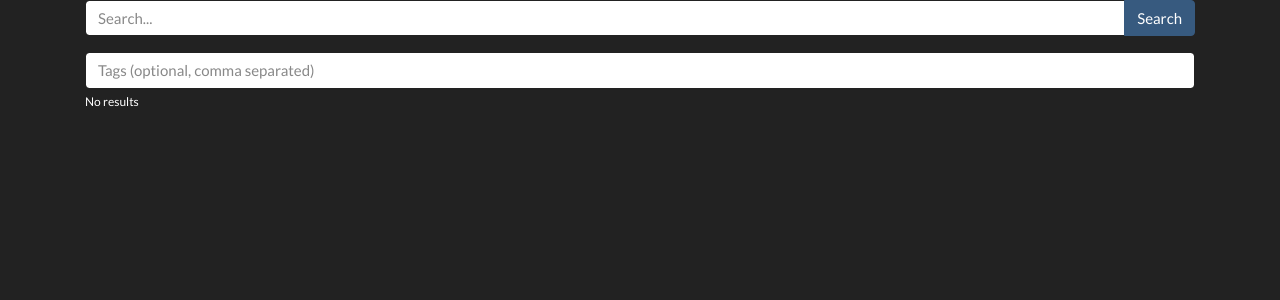
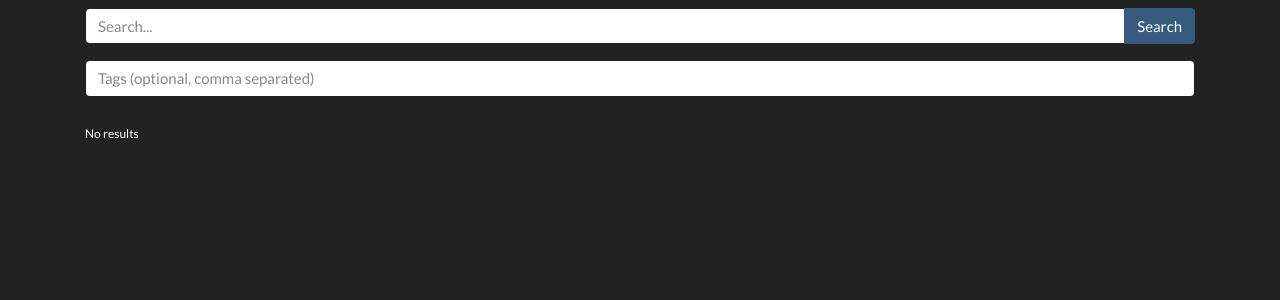
Before and after one commit to awlane/ramenia, a Django app: page /app/search in a window 1280 px wide. Shown: the part 71-371 px from the top of the page. Run offline with Django 3.2, Linux system fonts and the light colour scheme; data that the repository does not hold is empty; parts of the project's set-up code (start-up, migrations or seed data) failed here and were passed over; some libraries are stand-ins or nearby versions.

Commit message:
Search page formatting

```diff
--- a/rameniaapp/templates/search.html
+++ b/rameniaapp/templates/search.html
@@ -112,7 +112,7 @@ $(document).ready(function(){
 {% endblock %}
 {% block page %}
 
-<div class="container">
+<div class="container mt-2">
 
 <div class="input-group mb-3">
     <input type="text" id="searchString" class="form-control" placeholder="Search..." aria-label="Search">
@@ -121,7 +121,7 @@ $(document).ready(function(){
     </div>
 </div>
 <input type="text" id="tagString" class="form-control" placeholder="Tags (optional, comma separated)" aria-label="Tags">
-<div id="searchResults">
+<div id="searchResults" class= "mt-4">
 
 </div>
 </div>
```
